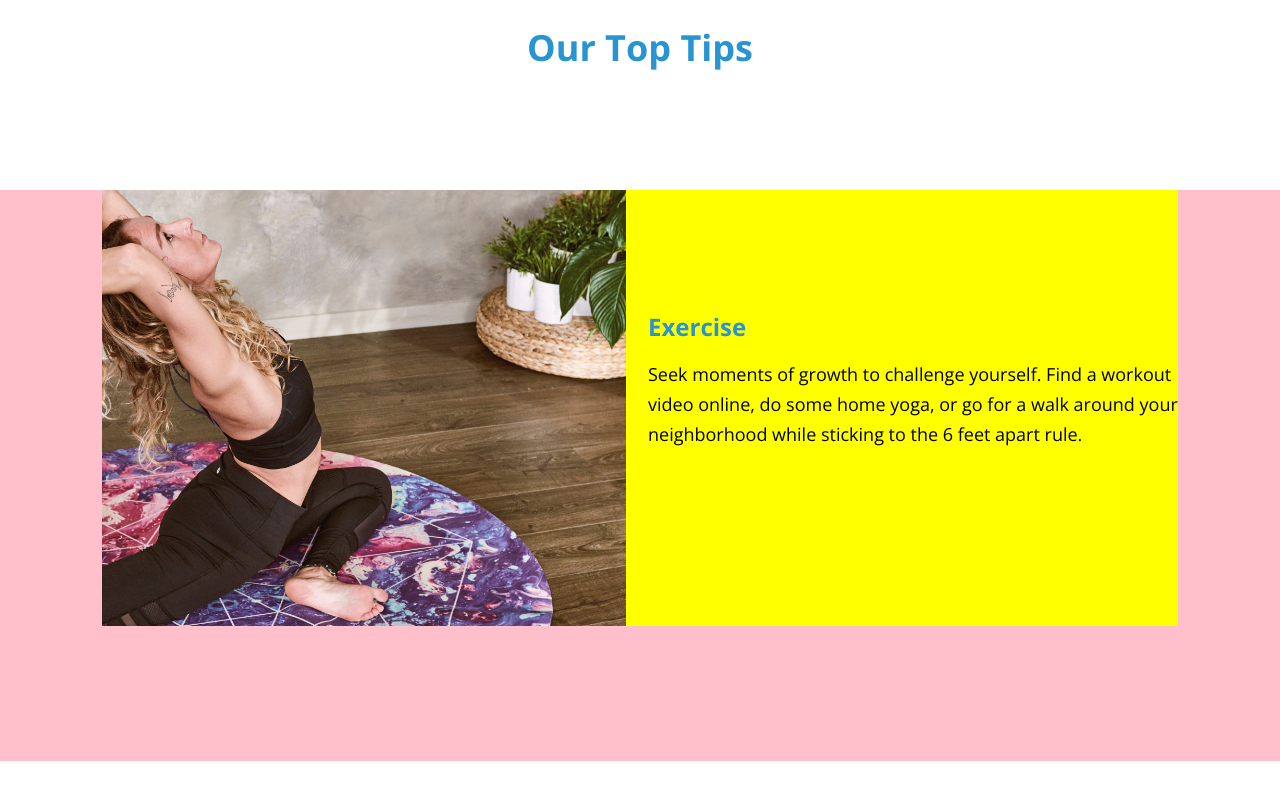
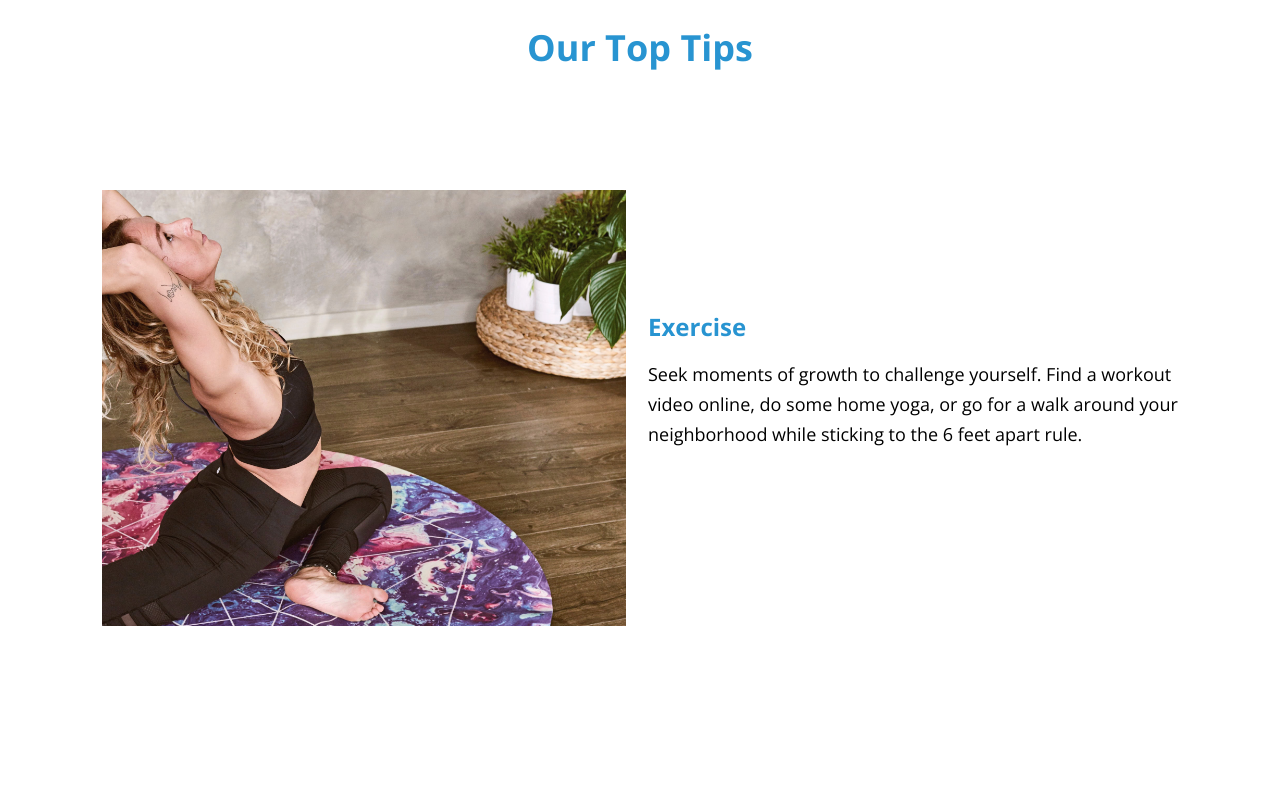
Before and after one commit to khongcodes/co-caring-dash, a React (Create React App) app: page /resources in a window 1280 px wide. Shown: the part 938-1738 px from the top of the page. Built offline with nearby package versions, Linux system fonts and the light colour scheme.

Commit message:
re-visiblize tableau

```diff
--- a/src/components/Dashboard.js
+++ b/src/components/Dashboard.js
@@ -25,8 +25,8 @@ const Dashboard = () => {
           style={{width: '100%'}}
         />         */}
 
-        {/* <TableauViz vizName='Dashboard1' vizOptions={vizOptions1} />
-        <TableauViz vizName='Dashboard2' vizOptions={vizOptions2} /> */}
+        <TableauViz vizName='Dashboard1' vizOptions={vizOptions1} />
+        <TableauViz vizName='Dashboard2' vizOptions={vizOptions2} />
 
       </div>
     </div>
--- a/src/styles/resources-components.module.scss
+++ b/src/styles/resources-components.module.scss
@@ -1,7 +1,7 @@
 @import "typecolor";
 
 .tipListContainer {
-  background-color: pink;
+  // background-color: pink;
   display: flex;
 
   margin: 7.375rem 0 13.75rem;
@@ -10,7 +10,7 @@
     width: 67.25rem;
     height: 27.25rem;
     margin: 0 auto 8.44rem;
-    background-color: yellow;
+    // background-color: yellow;
     display: grid;
     grid-template-columns: 1fr 1fr;
     grid-column-gap: 1.375rem;
```
